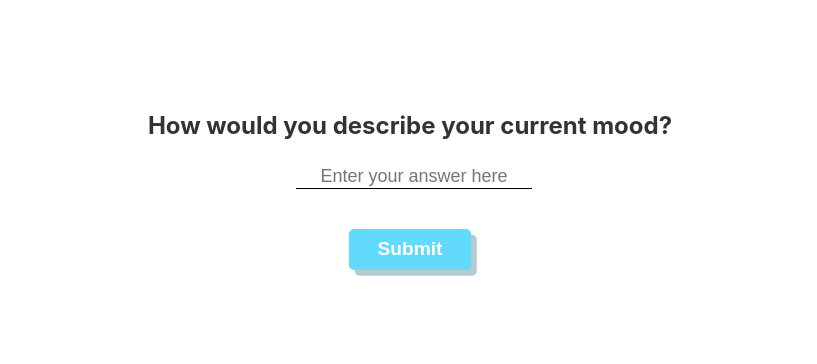
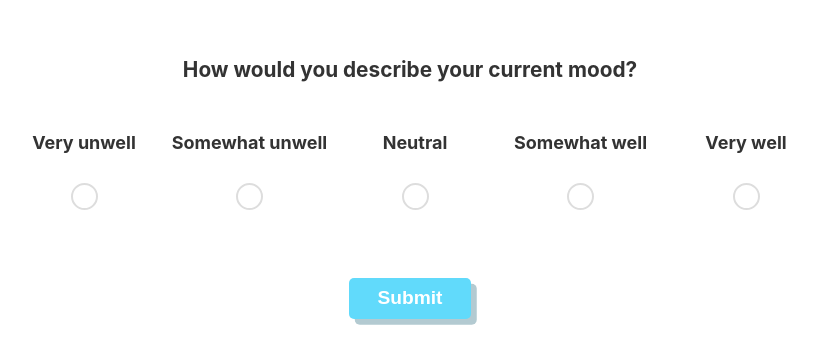
Before and after one commit to Santa-Clara-Imaginarium-Lab/sludge-v2, a React (Create React App) app: page /mood in a window 1280 px wide. Shown: the part 212-576 px from the top of the page, without its empty margins (230-1047 px from the left). Built offline with nearby package versions, Linux system fonts and the light colour scheme.

Commit message:
Current mood page updated

```diff
--- a/src/preTestSurvey/CurrentMood.jsx
+++ b/src/preTestSurvey/CurrentMood.jsx
@@ -8,6 +8,18 @@ const CurrentMood = () => {
   const [error, setError] = useState('');
   const userId = localStorage.getItem('userId');
   const [loading, setLoading] = useState(false);
+
+  const options = [
+    "Very unwell",
+    "Somewhat unwell",
+    "Neutral",
+    "Somewhat well",
+    "Very well"
+  ]
+
+  const handleSubmitOption = (mood) => {
+    setMood(mood);
+  }
 
   const handleSubmit = async (e) => {
     e.preventDefault();
@@ -41,20 +53,42 @@ const CurrentMood = () => {
 
 
   return (
-      <div className="container">
-        <h1 className='title'>How would you describe your current mood?</h1>
-            <input
-              className="text-input"
-              type="text"
-              placeholder="Enter your answer here"
-              value={mood}
-              onChange={(e) => setMood(e.target.value)}
-            />
+    <div className="container">
+      <div className="social-qualtrix-container">
+        <h1 className="social-title">How would you describe your current mood?</h1>
+        <div className="mood-grid">
+          <div className="qualtrix-grid-header">
+            <div className="header-empty"></div>
+            {options.map((option, index) => (
+              <div key={index} className="option-header">
+                {option}
+              </div>
+            ))}
+          </div>
+          {
+            <div className="qualtrix-row">
+              <div></div>
+              {options.map((option, optionIndex) => (
+                <label key={optionIndex} className="circle-container">
+                  <input
+                    type="radio"
+                    name={"mood"}
+                    value={option}
+                    checked={mood === option}
+                    onChange={() => handleSubmitOption(option)}
+                  />
+                  <span className="circle"></span>
+                </label>
+              ))}
+            </div>
+          }
+        </div>
         {error && <div className="error-message">{error}</div>}
         <button className="submit-button" onClick={handleSubmit} disabled={loading}>
           {loading ? "Submitting..." : "Submit"}
         </button>
       </div>
+    </div>
   );
 };
 
--- a/src/preTestSurvey/PreTestSurvey.css
+++ b/src/preTestSurvey/PreTestSurvey.css
@@ -209,6 +209,16 @@ input[type="radio"]:checked + .circle {
     position: relative;
 }
 
+
+.mood-grid {
+    display: grid;
+    grid-template-columns: 0fr repeat(5, 1fr); /* Adjust as needed */
+    gap: 10px;
+    position: relative;
+    margin-top: 50px;
+    margin-bottom: 40px;
+}
+
 .videoengagement-grid {
     display: grid;
     grid-template-columns: 1fr repeat(7, 1fr); /* Adjust as needed */
```
